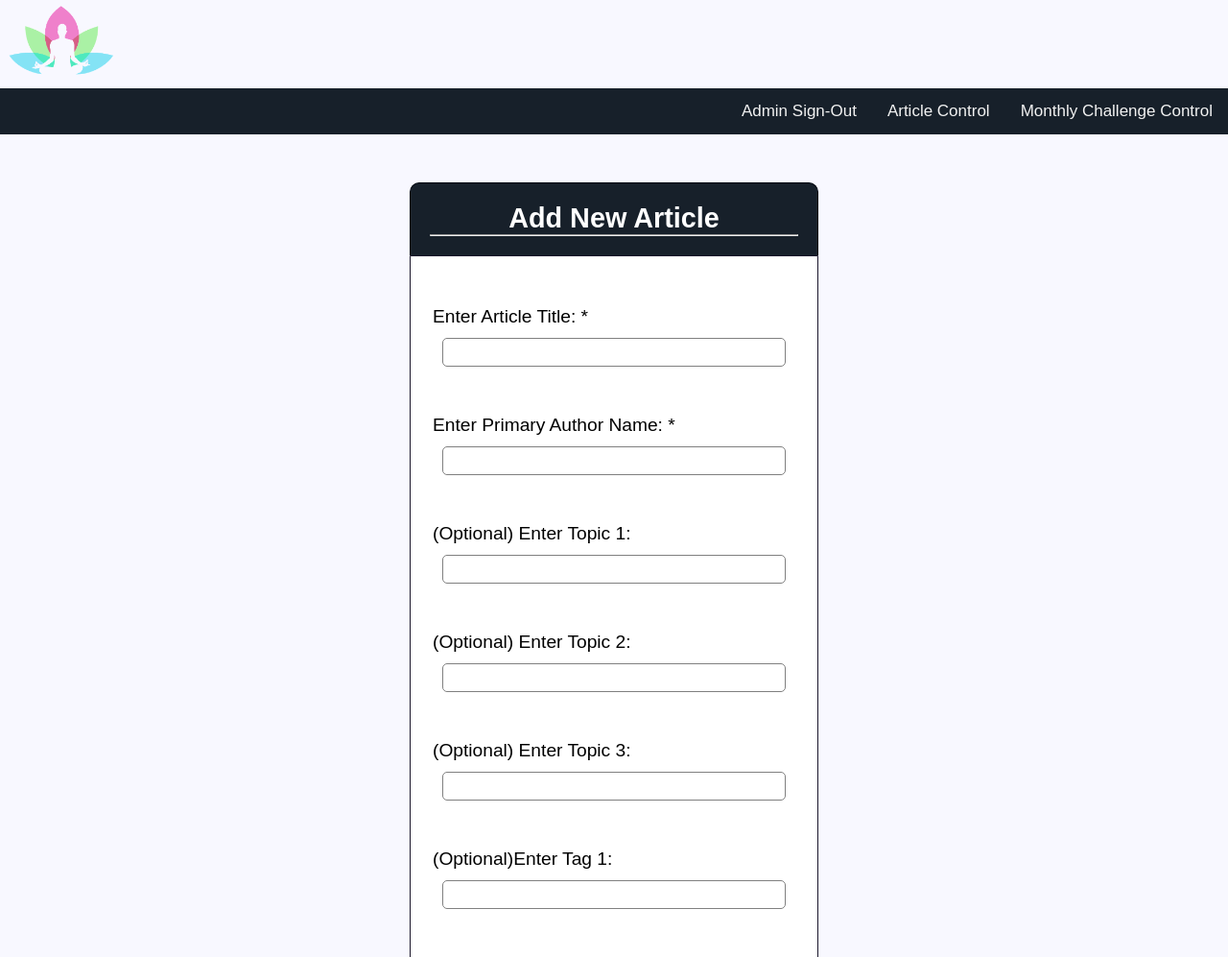
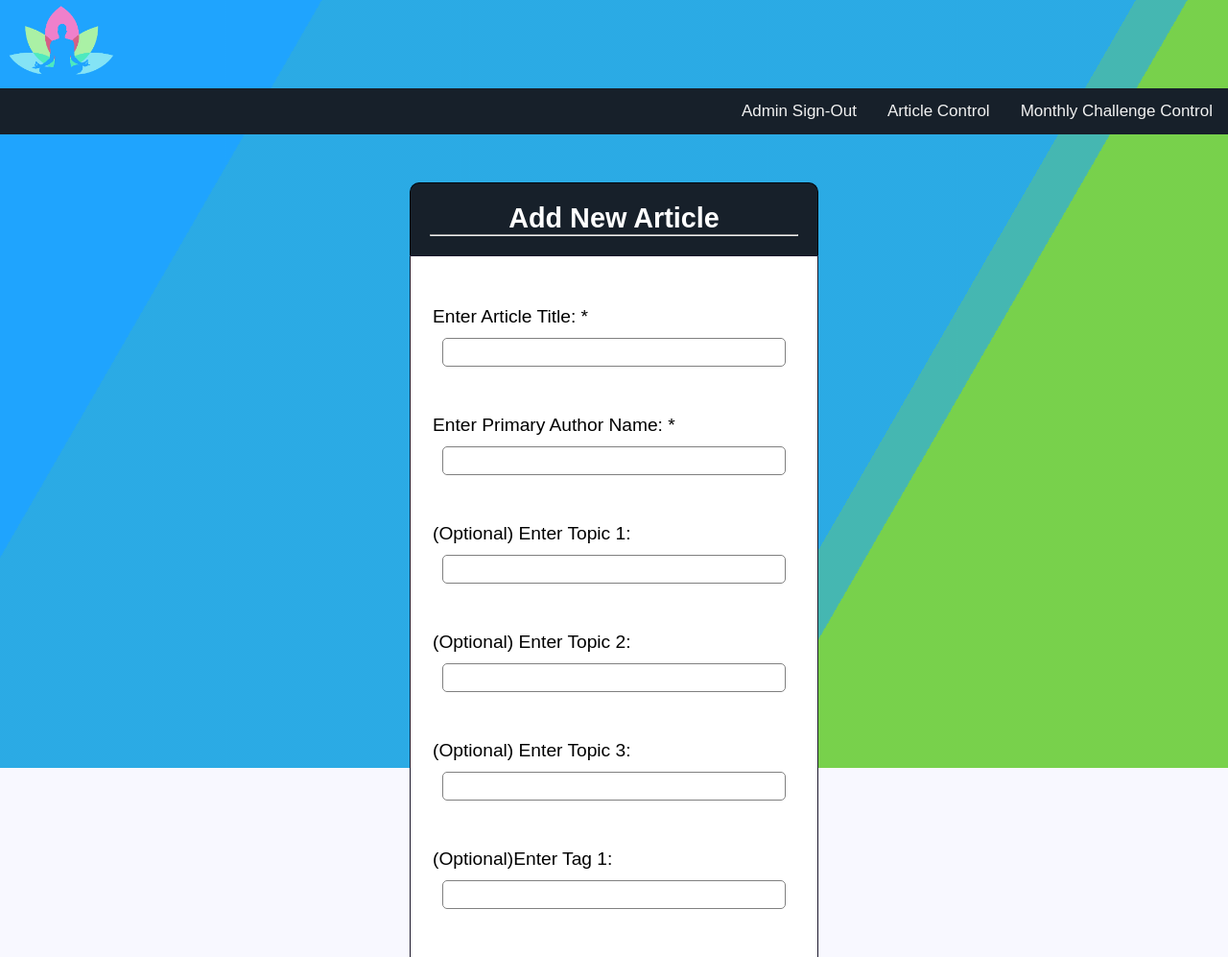
Before and after one commit to obaidrehman30/Wellness-app, a PHP site: page /Admin/adminArticleControl.php in a window 1280 px wide. Shown: the top 997 px of the page at 96% size. Run offline with PHP 8.4, Linux system fonts and the light colour scheme; data comes from the database, SQL or seed files in the repository.

Commit message:
adminArticleControl

```diff
--- a/wellness/Admin/adminArticleControl.php
+++ b/wellness/Admin/adminArticleControl.php
@@ -53,6 +53,17 @@
     margin:0;
   }
 
+  .bg {
+    animation:slide 3s ease-in-out infinite alternate;
+    background-image: linear-gradient(-60deg, #6c3 50%, #09f 50%);
+    bottom:0;
+    left:-50%;
+    opacity:.5;
+    position:fixed;
+    right:-50%;
+    top:0;
+    z-index:-1;
+  }
 
   .bg2 {
     animation-direction:alternate-reverse;
```
